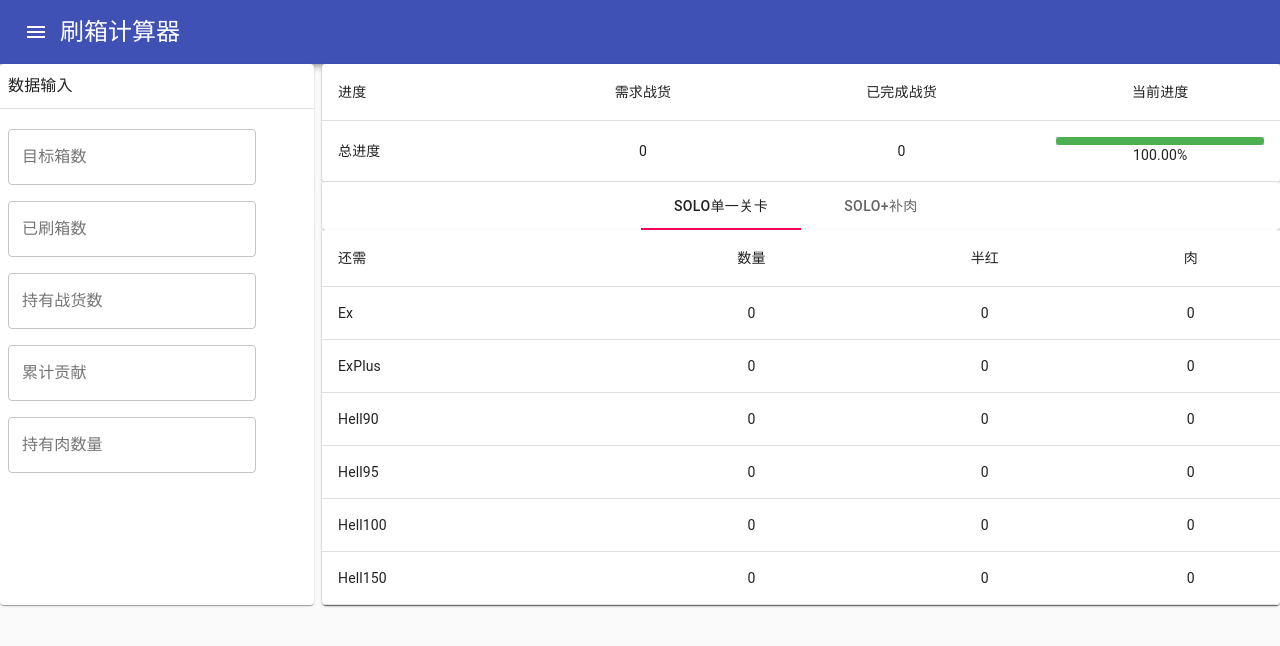
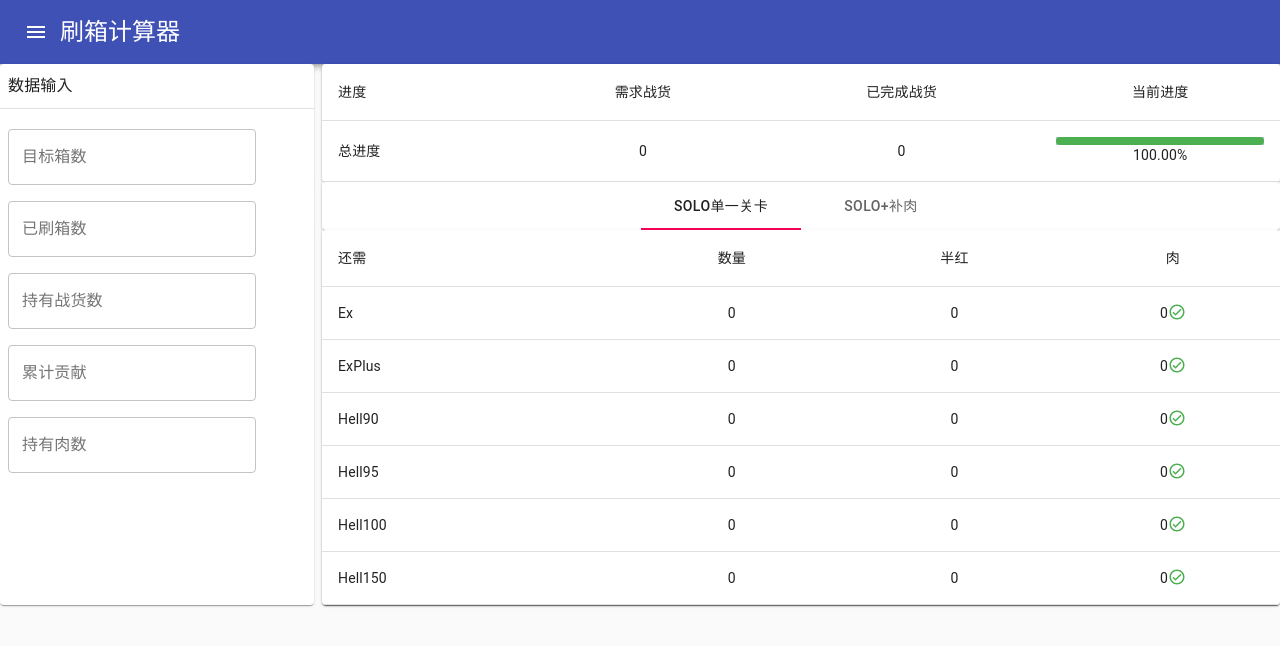
Before and after one commit to niccolozy/gbf-tools, a React (Create React App) app: page / in a window 1280 px wide. Shown: the top 646 px of the page. Built offline with nearby package versions, Linux system fonts and the light colour scheme.

Commit message:
Add icon marker to meat column

```diff
--- a/package.json
+++ b/package.json
@@ -25,7 +25,11 @@
     "extends": "react-app"
   },
   "browserslist": {
-    "production": [">0.2%", "not dead", "not op_mini all"],
+    "production": [
+      ">0.2%",
+      "not dead",
+      "not op_mini all"
+    ],
     "development": [
       "last 1 chrome version",
       "last 1 firefox version",
--- a/src/components/BoxCalculator/BoxEstimation.js
+++ b/src/components/BoxCalculator/BoxEstimation.js
@@ -8,6 +8,7 @@ import {
   TableRow,
   Paper
 } from "@material-ui/core";
+import IconText from "./IconText.js";
 
 export default function BoxEstimation({ payload }) {
   return (
@@ -31,7 +32,17 @@ export default function BoxEstimation({ payload }) {
                 <TableCell align="center">{value.num}</TableCell>
                 <TableCell align="center">{value.elixir}</TableCell>
                 {payload.mode === 0 && (
-                  <TableCell align="center">{value.meat}</TableCell>
+                  <TableCell align="center">
+                    {value.hasEnoughMeat ? (
+                      <IconText text={value.meat} msg={""} iconType="success" />
+                    ) : (
+                      <IconText
+                        text={value.meat}
+                        msg={"需要补肉"}
+                        iconType="warning"
+                      />
+                    )}
+                  </TableCell>
                 )}
               </TableRow>
             );
--- a/src/components/BoxCalculator/BoxInput.js
+++ b/src/components/BoxCalculator/BoxInput.js
@@ -73,7 +73,7 @@ export default function BoxInput({ current, onChange }) {
       />
       <TextField
         name="currentMeat"
-        label="持有肉数量"
+        label="持有肉数"
         variant="outlined"
         className={classes.input}
         onChange={onValueChange}
--- a/src/components/BoxCalculator/BoxProgress.js
+++ b/src/components/BoxCalculator/BoxProgress.js
@@ -15,7 +15,6 @@ import { green, blue } from "@material-ui/core/colors";
 const useStyles = makeStyles(theme => ({
   root: {
     height: 8
-    // backgroundColor: lighten("#ff6c5c", 0.5)
   },
   barComplete: {
     borderRadius: 20,
--- /dev/null
+++ b/src/components/BoxCalculator/IconText.js
@@ -0,0 +1,49 @@
+import React from "react";
+import { Typography, Tooltip, Container } from "@material-ui/core";
+import { makeStyles } from "@material-ui/core/styles";
+import ReportProblemOutlinedIcon from "@material-ui/icons/ReportProblemOutlined";
+import CheckCircleOutlineOutlinedIcon from "@material-ui/icons/CheckCircleOutlineOutlined";
+
+const useStyles = makeStyles(theme => ({
+  tooltip: {
+    fontSize: 14
+  },
+  container: {
+    display: "flex",
+    justifyContent: "center"
+  },
+  outlinedWarning: {
+    color: theme.palette.warning.main,
+    fontSize: "large"
+  },
+  outlinedSuccess: {
+    color: theme.palette.success.main,
+    fontSize: "large"
+  }
+}));
+
+export default function IconText({ text, msg, iconType }) {
+  const classes = useStyles();
+  const getIcon = iconType => {
+    switch (iconType) {
+      case "warning":
+        return (
+          <ReportProblemOutlinedIcon className={classes.outlinedWarning} />
+        );
+      case "success":
+        return (
+          <CheckCircleOutlineOutlinedIcon className={classes.outlinedSuccess} />
+        );
+      default:
+        return;
+    }
+  };
+  return (
+    <Tooltip title={msg} classes={{ tooltip: classes.tooltip }}>
+      <div className={classes.container}>
+        <Typography variant={"body2"}>{text}</Typography>
+        {getIcon(iconType)}
+      </div>
+    </Tooltip>
+  );
+}
--- a/src/components/BoxCalculator/calculation.js
+++ b/src/components/BoxCalculator/calculation.js
@@ -27,7 +27,7 @@ function getSoloTokenForMob(mob) {
   );
 }
 
-function getRequiredSolo(mob, targetToken) {
+function getRequiredSolo(mob, targetToken, currentMeat) {
   let result = {};
   result["num"] = Math.ceil(targetToken / getSoloTokenForMob(mob));
   if (result["num"] < 0) {
@@ -38,6 +38,7 @@ function getRequiredSolo(mob, targetToken) {
     result["elixir"] = 0;
   }
   result["meat"] = result["num"] * mob.meat > 0 ? result["num"] * mob.meat : 0;
+  result["hasEnoughMeat"] = currentMeat >= result["meat"];
 
   return result;
 }
@@ -102,7 +103,11 @@ export function calculateNeededSolo(data) {
 
   let neededSolos = {};
   for (let mob of Object.keys(mobInfo)) {
-    neededSolos[mob] = getRequiredSolo(mobInfo[mob], restToken);
+    neededSolos[mob] = getRequiredSolo(
+      mobInfo[mob],
+      restToken,
+      data.currentMeat
+    );
   }
   return [progress, neededSolos];
 }
```
